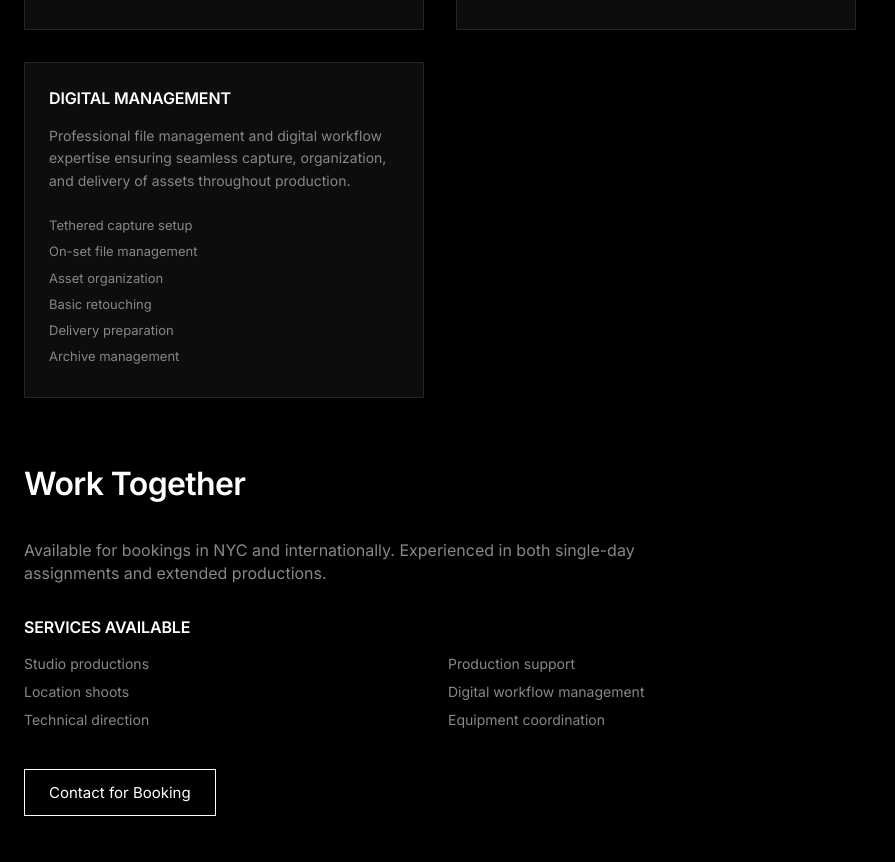
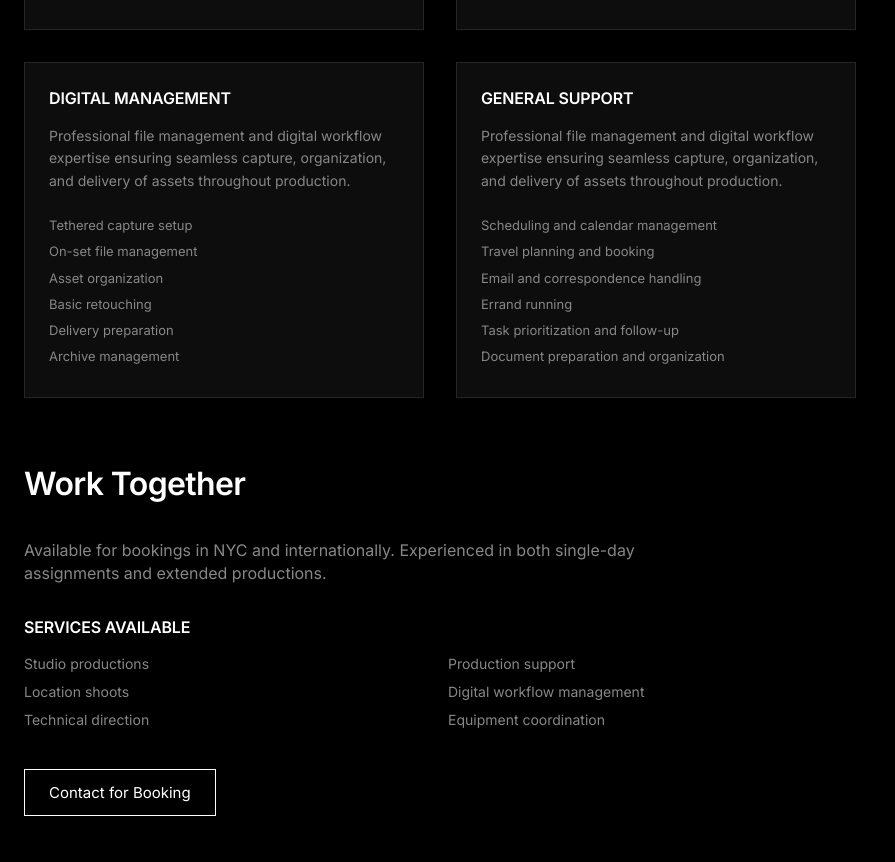
Before and after one commit to svetlanadubkova/newyorkphotoassistant, a plain HTML site: page index.html in a window 1280 px wide. Shown: the part 1876-2738 px from the top of the page, without its empty margins (0-895 px from the left). Drawn offline with Linux system fonts and the light colour scheme.

Commit message:
Update index.html

```diff
--- a/index.html
+++ b/index.html
@@ -156,6 +156,18 @@
                             <li>Archive management</li>
                         </ul>
                     </div>
+                    <div class="service">
+                        <h3>General Support</h3>
+                        <p>Professional file management and digital workflow expertise ensuring seamless capture, organization, and delivery of assets throughout production.</p>
+                        <ul class="service-details">
+                            <li>Scheduling and calendar management</li>
+<li>Travel planning and booking</li>
+<li>Email and correspondence handling</li>
+<li>Errand running</li>
+<li>Task prioritization and follow-up</li>
+<li>Document preparation and organization</li>
+                        </ul>
+                    </div>
                 </div>
             </section>
 
```
